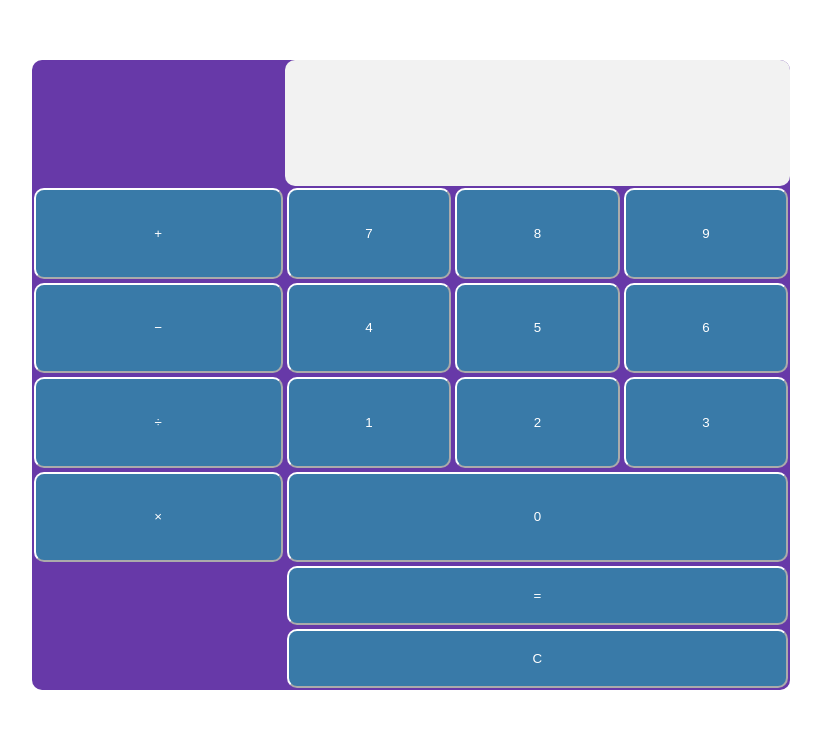
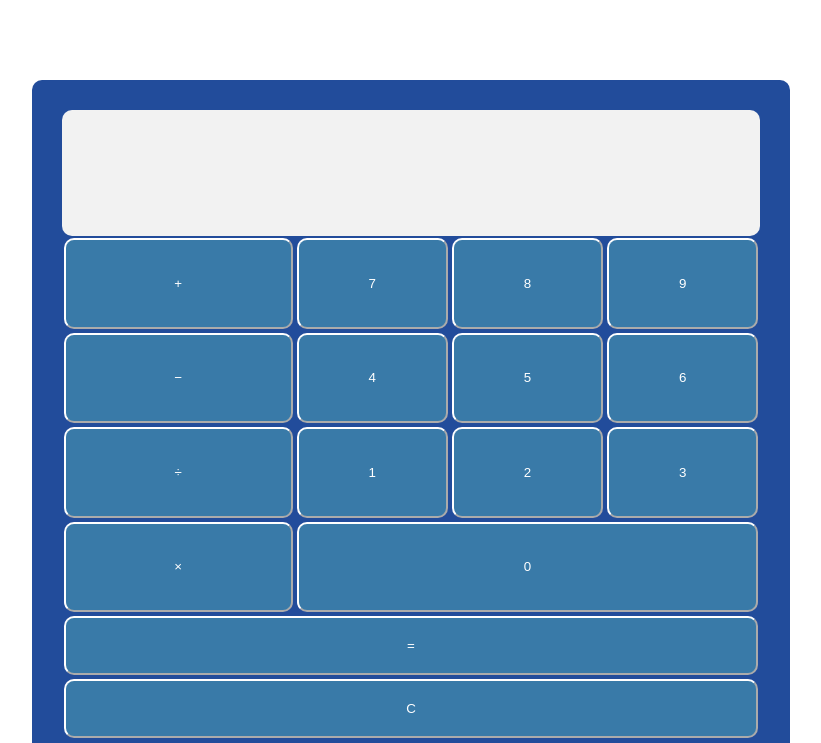
Before and after one commit to BrickEater/calculator, a plain HTML site: page index.html in a window 1280 px wide. Shown: the part 158-901 px from the top of the page, without its empty margins (229-1050 px from the left). Drawn offline with Linux system fonts and the light colour scheme.

Commit message:
fix the layout of the grid

```diff
--- a/styles.css
+++ b/styles.css
@@ -11,12 +11,13 @@
     grid-template-columns: 1fr 2fr;
     grid-template-rows: 1fr 3fr 1fr;
     justify-content: center;
-    background-color: rgb(103, 57, 168);
+    background-color: rgb(34, 76, 155);
+    padding: 30px;
     border-radius: 10px;
 }
 
 .screen {
-    grid-column: 2;
+    grid-column: span 2;
     grid-row: 1;
     background-color: #f2f2f2;
     padding: 20px;
@@ -42,7 +43,7 @@
 }
 
 .calButton:hover {
-    background-color: rgb(57, 67, 168);
+    background-color: rgb(18, 24, 92);
 }
 
 .numBox {
@@ -60,7 +61,7 @@
 }
 
 .equalClear {
-    grid-column: 2;
+    grid-column: span 2;
     grid-row: 3;
 
     display: grid;
```
Also changed, not shown: 1 other file.
